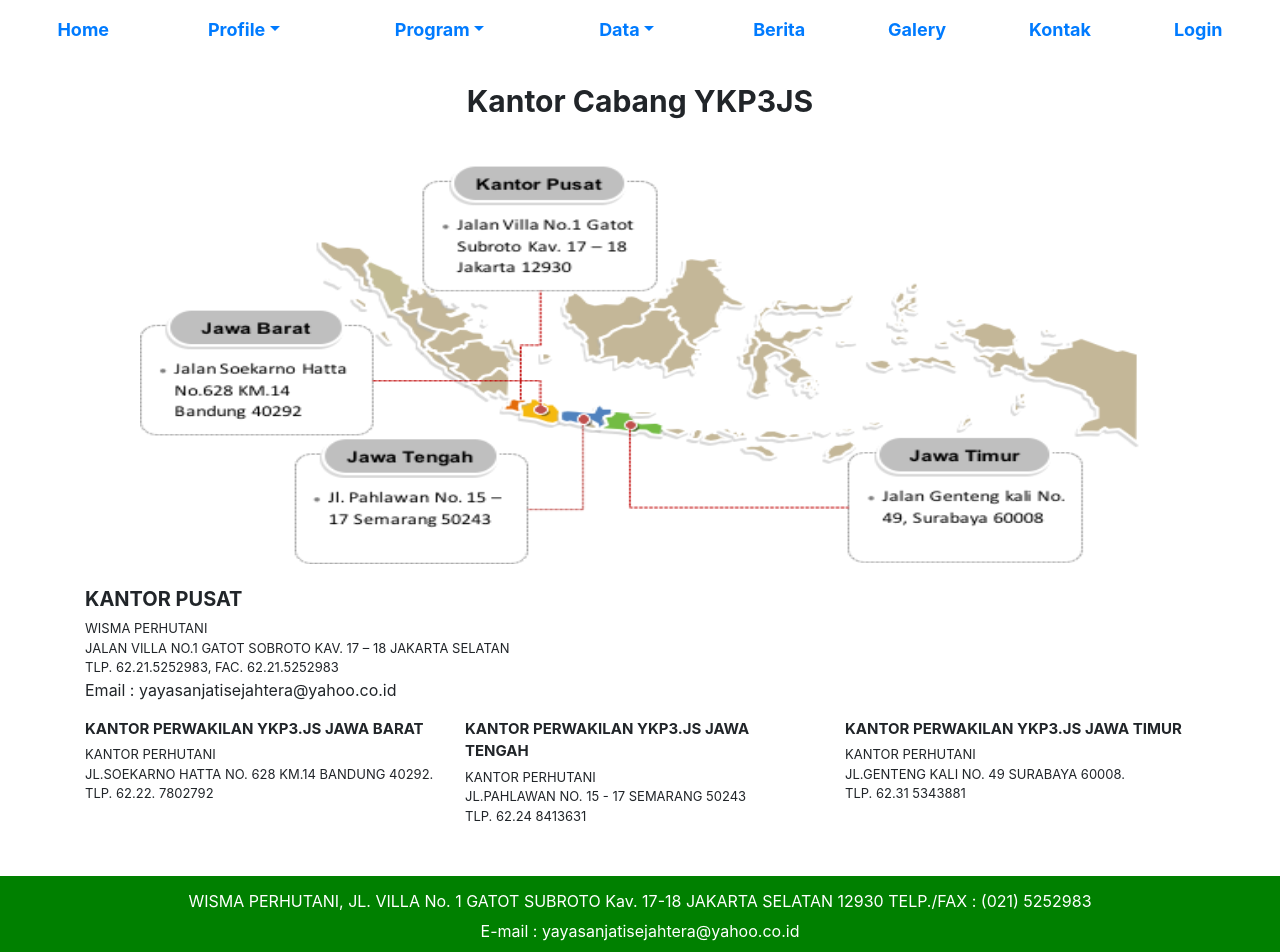
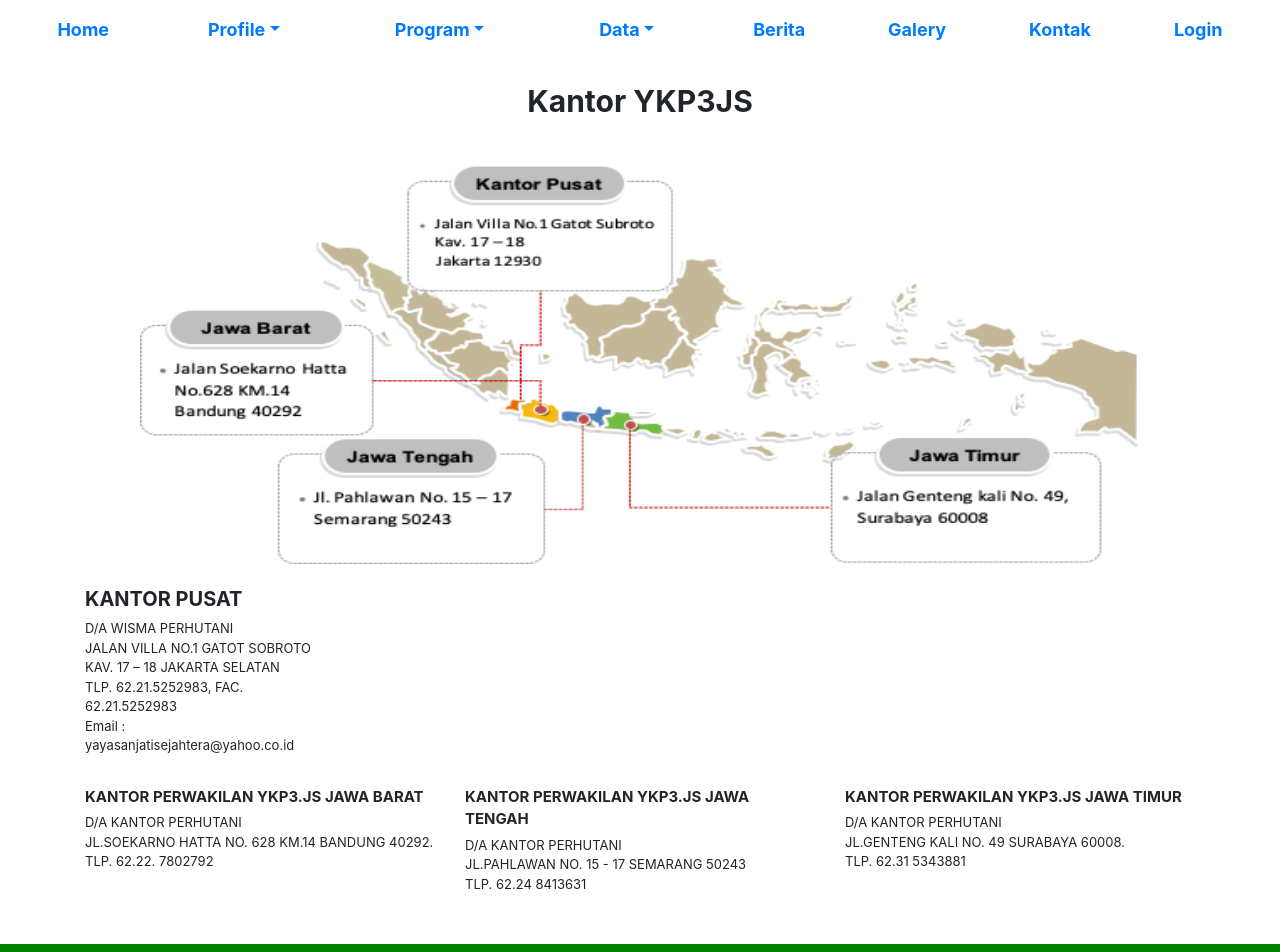
Before and after one commit to indrapuji/newProject, a React (Create React App) app in the folder client/: page /profile/cabang in a window 1280 px wide. Shown: the top 952 px of the page. Built offline with nearby package versions, Linux system fonts and the light colour scheme.

Commit message:
new update

```diff
--- a/client/src/pages/Cabang.js
+++ b/client/src/pages/Cabang.js
@@ -22,58 +22,43 @@ export default () => {
       <Navigation />
       <Container>
         <div style={{ marginTop: 20 }}>
-          <p style={{ textAlign: "center", fontWeight: "bold", fontSize: 30 }}>
-            Kantor Cabang YKP3JS
-          </p>
+          <p style={{ textAlign: "center", fontWeight: "bold", fontSize: 30 }}>Kantor YKP3JS</p>
         </div>
         <div style={{ display: "flex", justifyContent: "center", marginTop: 40, marginBottom: 20 }}>
           <Image src={Map} rounded style={{ height: 400, width: 1000 }} />
         </div>
-        <div>
+        <div style={{ marginBottom: 30 }}>
           <Row>
             <Col>
               <p style={{ fontWeight: "bold", fontSize: 20, marginBottom: 5 }}>KANTOR PUSAT</p>
-              <p style={{ marginBottom: 0, fontSize: 13 }}>WISMA PERHUTANI</p>
-              <p style={{ marginBottom: 0, fontSize: 13 }}>
-                JALAN VILLA NO.1 GATOT SOBROTO KAV. 17 – 18 JAKARTA SELATAN
-              </p>
-              <p style={{ marginBottom: 0, fontSize: 13 }}>
-                TLP. 62.21.5252983, FAC. 62.21.5252983
-              </p>
-              <p>Email : yayasanjatisejahtera@yahoo.co.id</p>
+              <p style={{ marginBottom: 0, fontSize: 13 }}>D/A WISMA PERHUTANI</p>
+              <p style={{ marginBottom: 0, fontSize: 13 }}>JALAN VILLA NO.1 GATOT SOBROTO</p>
+              <p style={{ marginBottom: 0, fontSize: 13 }}>KAV. 17 – 18 JAKARTA SELATAN</p>
+              <p style={{ marginBottom: 0, fontSize: 13 }}>TLP. 62.21.5252983, FAC.</p>
+              <p style={{ marginBottom: 0, fontSize: 13 }}>62.21.5252983</p>
+              <p style={{ marginBottom: 0, fontSize: 13 }}>Email :</p>
+              <p style={{ marginBottom: 0, fontSize: 13 }}>yayasanjatisejahtera@yahoo.co.id</p>
             </Col>
           </Row>
         </div>
         <div style={{ marginBottom: 50 }}>
           <Row>
             <Col>
-              <p style={{ fontWeight: "bold", fontSize: 15, marginBottom: 5 }}>
-                KANTOR PERWAKILAN YKP3.JS JAWA BARAT
-              </p>
-              <p style={{ marginBottom: 0, fontSize: 13 }}>KANTOR PERHUTANI</p>
-              <p style={{ marginBottom: 0, fontSize: 13 }}>
-                JL.SOEKARNO HATTA NO. 628 KM.14 BANDUNG 40292.
-              </p>
+              <p style={{ fontWeight: "bold", fontSize: 15, marginBottom: 5 }}>KANTOR PERWAKILAN YKP3.JS JAWA BARAT</p>
+              <p style={{ marginBottom: 0, fontSize: 13 }}>D/A KANTOR PERHUTANI</p>
+              <p style={{ marginBottom: 0, fontSize: 13 }}>JL.SOEKARNO HATTA NO. 628 KM.14 BANDUNG 40292.</p>
               <p style={{ marginBottom: 0, fontSize: 13 }}>TLP. 62.22. 7802792 </p>
             </Col>
             <Col>
-              <p style={{ fontWeight: "bold", fontSize: 15, marginBottom: 5 }}>
-                KANTOR PERWAKILAN YKP3.JS JAWA TENGAH
-              </p>
-              <p style={{ marginBottom: 0, fontSize: 13 }}>KANTOR PERHUTANI</p>
-              <p style={{ marginBottom: 0, fontSize: 13 }}>
-                JL.PAHLAWAN NO. 15 - 17 SEMARANG 50243
-              </p>
+              <p style={{ fontWeight: "bold", fontSize: 15, marginBottom: 5 }}>KANTOR PERWAKILAN YKP3.JS JAWA TENGAH</p>
+              <p style={{ marginBottom: 0, fontSize: 13 }}>D/A KANTOR PERHUTANI</p>
+              <p style={{ marginBottom: 0, fontSize: 13 }}>JL.PAHLAWAN NO. 15 - 17 SEMARANG 50243</p>
               <p style={{ marginBottom: 0, fontSize: 13 }}>TLP. 62.24 8413631</p>
             </Col>
             <Col>
-              <p style={{ fontWeight: "bold", fontSize: 15, marginBottom: 5 }}>
-                KANTOR PERWAKILAN YKP3.JS JAWA TIMUR
-              </p>
-              <p style={{ marginBottom: 0, fontSize: 13 }}>KANTOR PERHUTANI</p>
-              <p style={{ marginBottom: 0, fontSize: 13 }}>
-                JL.GENTENG KALI NO. 49 SURABAYA 60008.
-              </p>
+              <p style={{ fontWeight: "bold", fontSize: 15, marginBottom: 5 }}>KANTOR PERWAKILAN YKP3.JS JAWA TIMUR</p>
+              <p style={{ marginBottom: 0, fontSize: 13 }}>D/A KANTOR PERHUTANI</p>
+              <p style={{ marginBottom: 0, fontSize: 13 }}>JL.GENTENG KALI NO. 49 SURABAYA 60008.</p>
               <p style={{ marginBottom: 0, fontSize: 13 }}>TLP. 62.31 5343881</p>
             </Col>
           </Row>
--- a/client/src/pages/Kesehatan.js
+++ b/client/src/pages/Kesehatan.js
@@ -36,7 +36,7 @@ export default () => {
           <Image src={Kesehatan} rounded style={{ height: 400, width: 600 }} />
         </div>
         <div style={{ marginTop: 20 }}>
-          <p>
+          <p style={{ textAlign: "justify" }}>
             Yayasan mengelola dana program kesehatan yang disalurkan kepada seluruh pensiunan Perum Perhutani dalam bentuk program kesehatan sesuai dengan ketentuan.yang berlaku.
             <br style={{ marginBottom: 10 }} />
             Ketentuan tersebut diantaranya memenuhi batasan kepesertaan dan jenis perawatan yang ditanggung. Batasan kepesertaan program kesehatan adalah bagi pensiunan direksi dan pegawai Perum
@@ -50,7 +50,7 @@ export default () => {
         </div>
         <div data-aos="fade-up" style={{ marginTop: 20 }}>
           <p style={{ fontWeight: "bold", marginBottom: 10 }}>MASA PERLINDUNGAN BANTUAN KESEHATAN</p>
-          <p>
+          <p style={{ textAlign: "justify" }}>
             Bagi Karyawan yang pensiun usia 56 tahun (normal) atau diatas usia 56 tahun diberikan masa perlindungan bantuan kesehatan selama 15 tahun.
             <br style={{ marginBottom: 10 }} />
             Bagi Karyawan yang pensiun dipercepat karena Meninggal Dunia / Mengundurkan Diri / Diberhentikan / Catat Total, diberikan masa perlindungan Bantuan Kesehatan sesuai masa iuran yang
@@ -97,9 +97,10 @@ export default () => {
           </ul>
         </div>
         <div data-aos="flip-left" style={{ marginTop: 20 }}>
-          <p>Mekanisme Pembayaran</p>
+          <p>MEKANISME PEMBAYARAN</p>
           <ul style={{ marginLeft: -10, marginTop: -10 }}>
-            <li>Dengan sistem Restitusi Paling Lama 14 hari sejak pengajuan 3 bulan masa tunda kwitansi sejak permohonan.</li>
+            <li>Dengan sistem Restitusi Paling Lama 14 hari sejak pengajuan.</li>
+            <li>3 bulan masa tunda kwitansi sejak permohonan.</li>
           </ul>
         </div>
       </Container>
--- a/client/src/pages/Pendidikan.js
+++ b/client/src/pages/Pendidikan.js
@@ -37,8 +37,8 @@ export default () => {
           <div style={{ marginTop: 20 }}>
             <p style={{ fontWeight: "bold", marginBottom: 0 }}>Beberapa kegiatan dibidang pendidikan yang diselenggarakan oleh Yayasan di antaranya:</p>
             <ol style={{ marginLeft: -20 }}>
-              <li>Memberikan bantuan biaya pendidikan kepada putra/putri karyawan dan pensiunan peruma perhutani yang berprestasi.</li>
-              <li>mengelola Wisma Putra Rimba untuk membantu menyediakan tempat tinggal bagi putra/putri karyawan/pensiunan Perum Perhutani yang melanjutkan pendidikan di Surabaya.</li>
+              <li>Memberikan bantuan pendidikan kepada putra/putri karyawan dan pensiunan Perum Perhutani yang berprestasi.</li>
+              <li>Mengelola Wisma Putra Rimba untuk membantu menyediakan tempat tinggal bagi putra/putri karyawan/pensiunan Perum Perhutani yang melanjutkan pendidikan di Surabaya.</li>
               <li>Membantu pengembangan dan pembinaan lembaga Pendidikan dilingkup Perum Perhutani.</li>
               <li>Menyelenggarakan Pendidikan Non-formal (TK/TPA/PAUD)</li>
             </ol>
@@ -57,22 +57,33 @@ export default () => {
               <table>
                 <tr>
                   <td>Tingkat SD</td>
+                  <td>{" - "}</td>
                   <td>Rp. 50.000,- /bln.</td>
                 </tr>
                 <tr>
                   <td>Tingkat SLTP</td>
+                  <td>{" - "}</td>
                   <td>Rp . 60.000,-/bln.</td>
                 </tr>
                 <tr>
                   <td>Tingkat SLTA</td>
+                  <td>{" - "}</td>
                   <td>Rp. 75.000,-/bln.</td>
                 </tr>
                 <tr>
                   <td>Perguruan Tinggi</td>
+                  <td>{" - "}</td>
                   <td>Rp 100.000,/bln.</td>
                 </tr>
               </table>
             </ul>
+            <div style={{ marginTop: 20 }}>
+              <p style={{ fontWeight: "bold", marginBottom: 0 }}>Realisasi</p>
+              <ul style={{ marginLeft: -10, marginTop: 0 }}>
+                <li>Realisasi Penyaluran Dana Bantuan Pendidikan sd Juni 2020 sebesar Rp. 3,936 M</li>
+                <li>Jumlah Penerima Bantuan Pendidikan sd Juni 2020 Sebanyak 13.268 Siswa</li>
+              </ul>
+            </div>
           </div>
         </Container>
       </div>
--- a/client/src/pages/Perumahan.js
+++ b/client/src/pages/Perumahan.js
@@ -29,19 +29,16 @@ export default () => {
         </div>
         <div style={{ marginTop: 20 }}>
           <p>
-            Yayasan mengelola dana program pemilikan rumah bagi karyawan Perum Perhutani yang masih
-            aktif khususnya Karyawan Golongan I dan Golongan II. Penyaluran dana bantuan pemilikan
-            rumah ini diberikan secara selektif di seluruh Wilayah kerja Perum Perhutani yaitu di
-            Jawa Timur, Jawa Tengah, serta Jawa Barat dan Banten.
-            <br style={{ marginBottom: 10 }} />
-            Bantuan ini diberikan secara regular setiap dua tahun, dan diberikan dalam bentuk
-            pinjaman tanpa bunga yang pengembaliannya akan diangsur oleh karyawan dalam waktu lima
-            tahun.
-            <br style={{ marginBottom: 10 }} />
-            Pada saat Karyawan memasuki masa pensiun, atau meninggal sebelum waktu pensiun, akan
-            menerima pengembalian Uang Perumahan yang nilainya ditentukan berdasar Golongan saat
-            pensiun.
+            Yayasan mengelola dana program pemilikan rumah bagi karyawan Perum Perhutani yang masih aktif khususnya Karyawan Golongan I dan Golongan II. Penyaluran dana bantuan pemilikan rumah ini
+            diberikan secara selektif di seluruh Wilayah kerja Perum Perhutani yaitu di Jawa Timur, Jawa Tengah, serta Jawa Barat dan Banten. Bantuan ini diberikan secara regular setiap dua tahun, dan
+            diberikan dalam bentuk pinjaman tanpa bunga yang pengembaliannya akan diangsur oleh karyawan dalam waktu lima tahun. Pada saat Karyawan memasuki masa pensiun, atau meninggal sebelum waktu
+            pensiun, akan menerima pengembalian Iuran Perumahan yang nilai nya sebesar seluruh akumulasi iuran pemilikan rumah yang telah disetorkan kepada yayasan (Uang nya di ganti iuran.
           </p>
+
+          <ol style={{ marginLeft: -20, marginTop: 0 }}>
+            <li>Realisasi Penyaluran Dana Bantuan Pendidikan sd Juni 2020 sebesar Rp. 3,936 M</li>
+            <li>Jumlah Penerima Bantuan Pendidikan sd Juni 2020 Sebanyak 13.268 Siswa</li>
+          </ol>
         </div>
       </Container>
       <Footer />
```
Also changed, not shown: client/src/assets/image/map.png, 1 other file (tests, documents, lock files or other folders).
